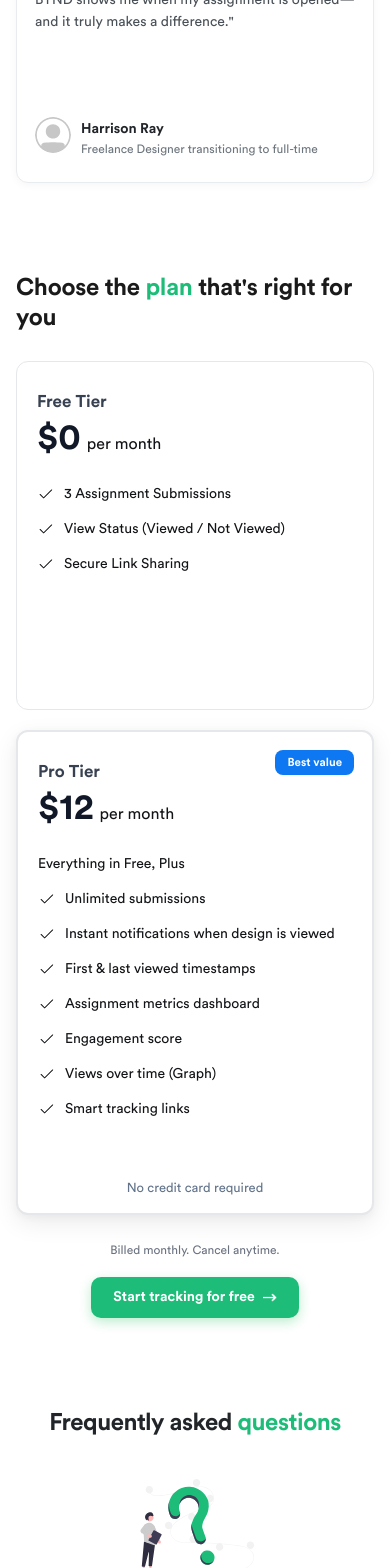
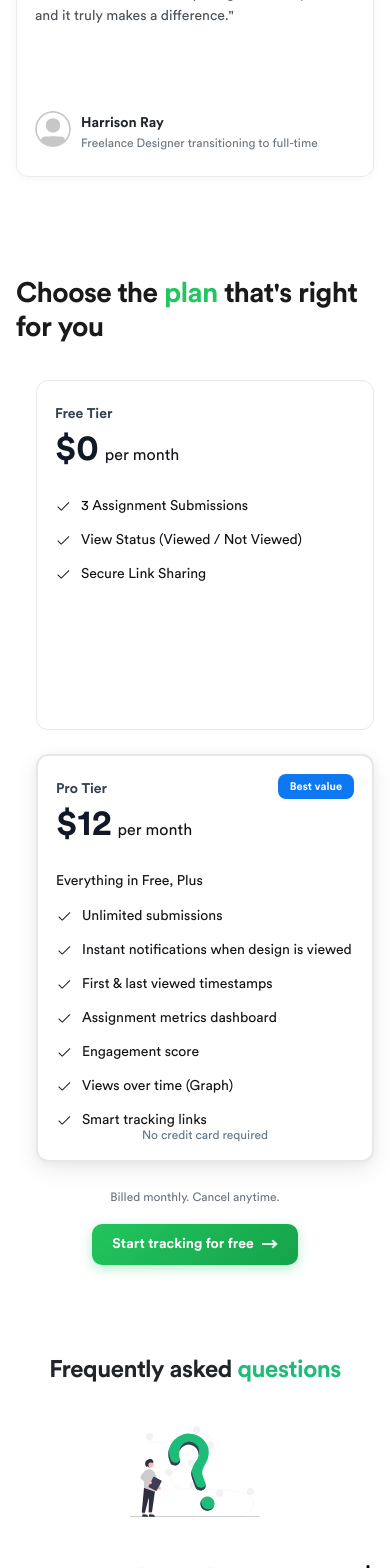
Before and after one commit to Sivasai1810/bynd-new, a React app: page / in a window 390 px wide. Shown: the part 4250-5818 px from the top of the page. Built offline with nearby package versions, Linux system fonts and the light colour scheme; the HTML template or start-up script is replaced by a standard one.

Commit message:
changed pricing section

```diff
--- a/src/component/pricing.css
+++ b/src/component/pricing.css
@@ -1,44 +1,39 @@
+/* Base Styles */
 .pricing-section {
   background-color: #ffffff;
-  padding: 40px 20px 80px;
+  padding: 80px 20px;
   position: relative;
 }
 
 .pricing-container {
-  max-width: 1260px;
+  max-width: 1200px;
   margin: 0 auto;
-  padding-left: 0;
 }
 
 .pricing-header {
   text-align: left;
-  margin-bottom: 40px;
-  padding-left: 0;
-  margin-left: 0;
-  max-width: 100%;
+  margin-bottom: 60px;
 }
 
 .pricing-title {
-  font-size: 32px;
+  font-size: 2.5rem;
   font-weight: 600;
   color: #1a1a1a;
   margin-bottom: 0;
-  line-height: 1.3;
-  letter-spacing: -0.01em;
-  text-align: left;
-  margin-left: 0;
+  line-height: 1.2;
+  letter-spacing: -0.02em;
 }
 
 .pricing-title .highlight {
-  color: #1DBC79;
+  color: #22c55e;
 }
 
 .pricing-grid {
   display: grid;
-  grid-template-columns: repeat(2, 540px);
-  gap: 20px;
+  grid-template-columns: repeat(2, 1fr);
+  gap: 40px 32px;
   margin-bottom: 40px;
-  margin-left: 0;
+  margin-left: 20px;
 }
 
 .pricing-card {
@@ -51,8 +46,6 @@
   display: flex;
   flex-direction: column;
   width: 100%;
-  max-width: 100%;
-  height: auto;
   min-height: 527px;
   overflow: hidden;
 }
@@ -64,7 +57,7 @@
 }
 
 .pro-tier:hover {
-  border-color:#1DBC79;
+  border-color: #22c55e;
   box-shadow: none;
 }
 
@@ -90,7 +83,7 @@
 
 .plan-name {
   font-size: 20.48px;
-  font-weight: 600;
+  font-weight: 700;
   color: #374151;
   margin-bottom: 8px;
   line-height: 1.4;
@@ -124,8 +117,7 @@
   flex-direction: column;
   gap: 12px;
   margin-top: 8px;
-  overflow: visible;
-  padding-bottom: 60px;
+  overflow: hidden;
 }
 
 .feature-item {
@@ -146,8 +138,7 @@
   height: 100%;
 }
 
-.feature-text,
-.assignment-text {
+.feature-text, .assignment-text {
   font-size: 16.64px;
   color: #121417;
   line-height: 1.5;
@@ -167,9 +158,11 @@
   left: 50%;
   transform: translateX(-50%);
   width: calc(100% - 64px);
-  padding-top: 16.8px;
+  padding-top: 15px;
+  font-family: 'Circular Std', -apple-system, BlinkMacSystemFont, 'Segoe UI', 'Roboto', sans-serif;
 }
 
+/* Specific styling for pro-tier feature spacing */
 .pro-tier .plan-features .feature-item:first-child {
   margin-bottom: 5px;
 }
@@ -187,7 +180,7 @@
 }
 
 .pricing-cta-button {
-  background: #1DBC79;
+  background: linear-gradient(135deg, #22c55e 0%, #16a34a 100%);
   color: #ffffff;
   border: none;
   border-radius: 12px;
@@ -203,7 +196,7 @@
 }
 
 .pricing-cta-button:hover {
-  background-color: #1DBC79;
+  background-color: #218838;
   transform: translateY(-2px);
   box-shadow: 0 4px 12px rgba(40, 167, 69, 0.3);
 }
@@ -219,46 +212,33 @@
 /* 0px to 470px - Mobile */
 @media screen and (max-width: 469px) {
   .pricing-section {
-    padding: 40px 16px 50px;
+    padding: 50px 16px;
   }
 
   .pricing-container {
     max-width: 100%;
-    padding-left: 0;
   }
 
   .pricing-header {
-    margin-bottom: 28px;
-    padding-left: 0;
+    margin-bottom: 36px;
   }
 
   .pricing-title {
-    font-size: 24px;
-    line-height: 1.25;
-    margin-left: 0;
+    font-size: 1.75rem;
+    font-weight: 600;
+    margin-bottom: 12px;
   }
 
   .pricing-grid {
     grid-template-columns: 1fr;
-    gap: 20px;
+    gap: 24px;
     margin-bottom: 28px;
-    margin-left: 0;
   }
 
   .pricing-card {
-    padding: 28px 20px;
-    height: auto;
-    min-height: auto;
-    max-width: 100%;
+    padding: 24px 18px;
+    min-height: 350px;
     border-radius: 12px;
-  }
-
-  .plan-features {
-    padding-bottom: 60px;
-  }
-
-  .free-tier {
-    padding-bottom: 70px;
   }
 
   .pro-tier {
@@ -270,25 +250,25 @@
     top: 18px;
     right: 18px;
     padding: 6px 12px;
-    font-size: 11.5px;
+    font-size: 11px;
     border-radius: 8px;
   }
 
   .pricing-card-header {
-    margin-bottom: 16px;
+    margin-bottom: 18px;
   }
 
   .plan-name {
-    font-size: 17px;
+    font-size: 0.875rem;
     margin-bottom: 6px;
   }
 
   .price-amount {
-    font-size: 36px;
+    font-size: 2.25rem;
   }
 
   .price-period {
-    font-size: 16px;
+    font-size: 1rem;
   }
 
   .plan-features {
@@ -300,22 +280,21 @@
     gap: 10px;
   }
 
-  .feature-text,
-  .assignment-text {
-    font-size: 14px;
-    line-height: 1.45;
+  .feature-text, .assignment-text {
+    font-size: 0.875rem;
+    line-height: 1.4;
   }
 
   .feature-textss {
-    font-size: 13px;
+    font-size: 0.75rem;
     bottom: 16px;
-    width: calc(100% - 40px);
-    padding-top: 16.8px;
+    width: calc(100% - 36px);
+    padding-top: 12px;
   }
 
   .feature-icon {
-    width: 17px;
-    height: 17px;
+    width: 16px;
+    height: 16px;
   }
 
   .pricing-footer {
@@ -328,69 +307,54 @@
   }
 
   .pricing-cta-button {
-    padding: 12px 22px;
+    padding: 12px 20px;
     font-size: 14px;
     border-radius: 10px;
-  }
-
-  .pricing-cta-button img {
-    width: 14px;
-    height: 14px;
   }
 }
 
 /* 470px to 760px - Tablet Portrait / Large Mobile */
 @media screen and (min-width: 470px) and (max-width: 759px) {
   .pricing-section {
-    padding: 50px 20px 60px;
+    padding: 60px 20px;
   }
 
   .pricing-container {
     max-width: 100%;
-    padding-left: 0;
   }
 
   .pricing-header {
-    margin-bottom: 32px;
+    margin-bottom: 44px;
   }
 
   .pricing-title {
-    font-size: 28px;
+    font-size: 2rem;
+    font-weight: 600;
+    margin-bottom: 14px;
   }
 
   .pricing-grid {
     grid-template-columns: 1fr;
-    gap: 24px;
+    gap: 28px;
     margin-bottom: 32px;
-    margin-left: 0;
   }
 
   .pricing-card {
-    padding: 32px 24px;
-    height: auto;
-    min-height: auto;
-    max-width: 100%;
+    padding: 26px 22px;
+    min-height: 380px;
     border-radius: 14px;
   }
 
-  .plan-features {
-    padding-bottom: 65px;
-  }
-
-  .free-tier {
-    padding-bottom: 80px;
-  }
-
   .pro-tier {
-    box-shadow: 0 6px 20px rgba(0, 0, 0, 0.08), 0 2px 6px rgba(0, 0, 0, 0.04);
-    border-width: 1.5px;
+    box-shadow: 0 8px 24px rgba(0, 0, 0, 0.08), 0 2px 8px rgba(0, 0, 0, 0.04);
+    border-width: 2px;
   }
 
   .best-value-badge {
-    top: 20px;
-    right: 20px;
-    padding: 7px 14px;
-    font-size: 13px;
+    top: 22px;
+    right: 22px;
+    padding: 6px 14px;
+    font-size: 12px;
     border-radius: 8px;
   }
 
@@ -399,16 +363,16 @@
   }
 
   .plan-name {
-    font-size: 19px;
+    font-size: 0.9375rem;
     margin-bottom: 8px;
   }
 
   .price-amount {
-    font-size: 40px;
+    font-size: 2.5rem;
   }
 
   .price-period {
-    font-size: 18px;
+    font-size: 1.125rem;
   }
 
   .plan-features {
@@ -416,26 +380,20 @@
     margin-top: 12px;
   }
 
-  .feature-item {
-    gap: 12px;
-  }
-
-  .feature-text,
-  .assignment-text {
-    font-size: 15.5px;
+  .feature-text, .assignment-text {
+    font-size: 0.9375rem;
     line-height: 1.5;
   }
 
   .feature-textss {
-    font-size: 13.5px;
+    font-size: 0.8125rem;
     bottom: 18px;
-    width: calc(100% - 48px);
-    padding-top: 18.2px;
+    width: calc(100% - 44px);
   }
 
   .feature-icon {
-    width: 19px;
-    height: 19px;
+    width: 18px;
+    height: 18px;
   }
 
   .pricing-footer {
@@ -447,7 +405,7 @@
   }
 
   .pricing-cta-button {
-    padding: 13px 26px;
+    padding: 13px 24px;
     font-size: 15px;
   }
 }
@@ -455,105 +413,82 @@
 /* 760px to 1199px - Tablet Landscape */
 @media screen and (min-width: 760px) and (max-width: 1199px) {
   .pricing-section {
-    padding: 50px 24px 70px;
+    padding: 70px 24px;
   }
 
   .pricing-container {
     max-width: 100%;
-    padding-left: 0;
   }
 
   .pricing-header {
+    margin-bottom: 50px;
+  }
+
+  .pricing-title {
+    font-size: 2.25rem;
+  }
+
+  .pricing-grid {
+    grid-template-columns: 1fr;
+    gap: 32px 28px;
     margin-bottom: 36px;
   }
 
-  .pricing-title {
-    font-size: 30px;
-  }
-
-  .pricing-grid {
-    grid-template-columns: repeat(2, 1fr);
-    gap: 20px;
-    margin-bottom: 36px;
-    margin-left: 0;
-  }
-
   .pricing-card {
-    padding: 36px 28px;
-    height: auto;
-    min-height: 520px;
-    max-width: 100%;
-  }
-
-  .plan-features {
-    padding-bottom: 65px;
-  }
-
-  .feature-textss {
-    font-size: 13.5px;
-    width: calc(100% - 56px);
-    padding-top: 19.6px;
+    padding: 32px 28px;
+    min-height: 450px;
   }
 
   .best-value-badge {
     top: 28px;
     right: 28px;
-    font-size: 14px;
+    padding: 7px 15px;
+    font-size: 13px;
+  }
+
+  .pricing-card-header {
+    margin-bottom: 22px;
   }
 
   .plan-name {
-    font-size: 19px;
+    font-size: 1.125rem;
   }
 
   .price-amount {
-    font-size: 42px;
+    font-size: 2.75rem;
   }
 
   .price-period {
-    font-size: 19px;
+    font-size: 1.25rem;
   }
 
-  .feature-text,
-  .assignment-text {
-    font-size: 15.5px;
+  .feature-text, .assignment-text {
+    font-size: 1rem;
   }
 
   .pricing-footer {
     margin-top: 30px;
-  }
-
-  .billing-info {
-    font-size: 13.5px;
-  }
-
-  .pricing-cta-button {
-    font-size: 15px;
   }
 }
 
 /* 1200px and above - Large Desktop */
 @media screen and (min-width: 1200px) {
   .pricing-section {
-    padding: 40px 40px 80px;
+    padding: 80px 40px;
   }
 
   .pricing-container {
     max-width: 1323px;
-    padding-left: 0;
-  }
-
-  .pricing-header {
-    margin-bottom: 40px;
   }
 
   .pricing-title {
-    font-size: 32px;
+    font-size: 2.5rem;
   }
 
   .pricing-grid {
-    gap: 20px;
+    grid-template-columns: repeat(2, 1fr);
+    gap: 40px 32px;
     margin-bottom: 40px;
-    margin-left: 68px;
   }
 
   .pricing-card {
@@ -561,8 +496,11 @@
     min-height: 527px;
   }
 
-  .plan-features {
-    padding-bottom: 60px;
+  .best-value-badge {
+    top: 32px;
+    right: 32px;
+    padding: 8px 16px;
+    font-size: 15.36px;
   }
 
   .pricing-footer {
@@ -573,16 +511,20 @@
 /* Extra Large Desktop */
 @media screen and (min-width: 1400px) {
   .pricing-section {
-    padding: 50px 60px 90px;
+    padding: 90px 60px;
   }
 
   .pricing-container {
     max-width: 1455px;
-    padding-left: 0;
   }
 
   .pricing-grid {
-    gap: 20px;
-    margin-left: 6px;
+    gap: 48px 40px;
+    margin-bottom: 48px;
+  }
+
+  .pricing-card {
+    padding: 48px 40px;
+    min-height: 550px;
   }
 }
```
